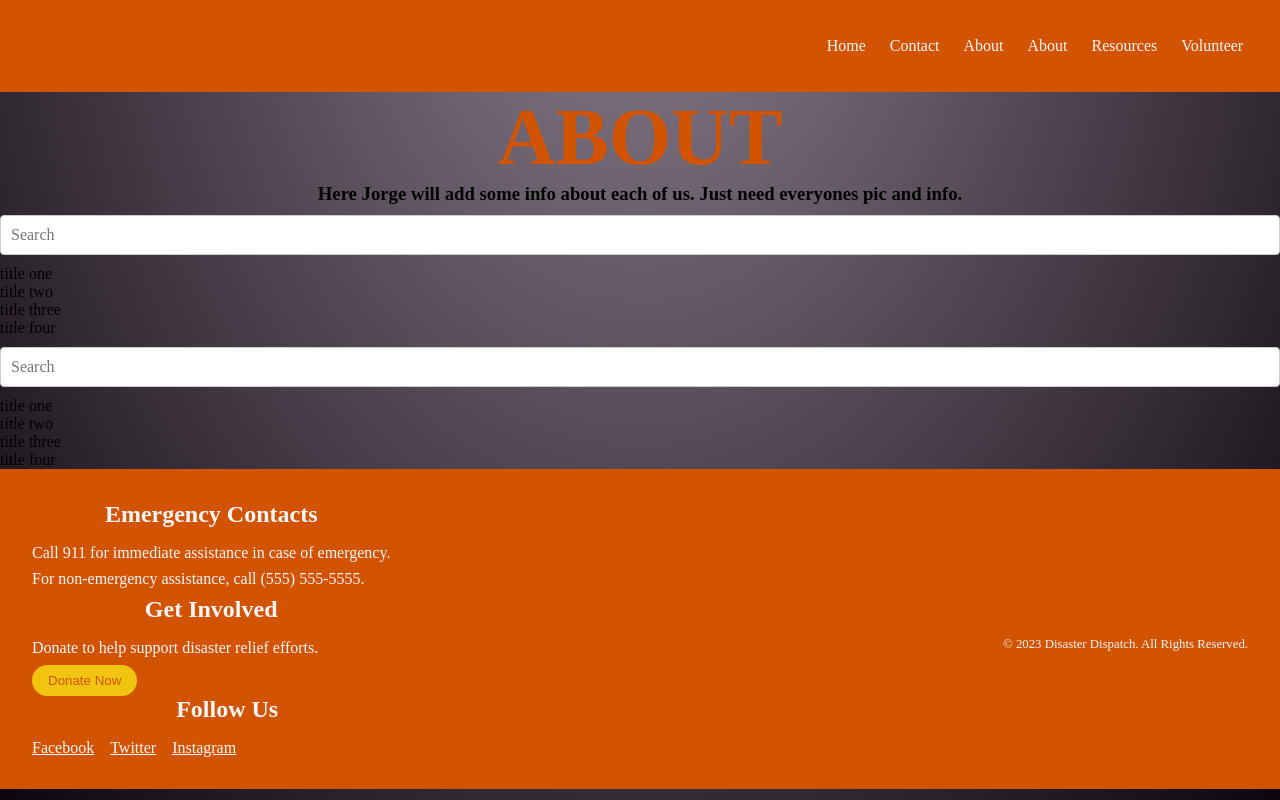
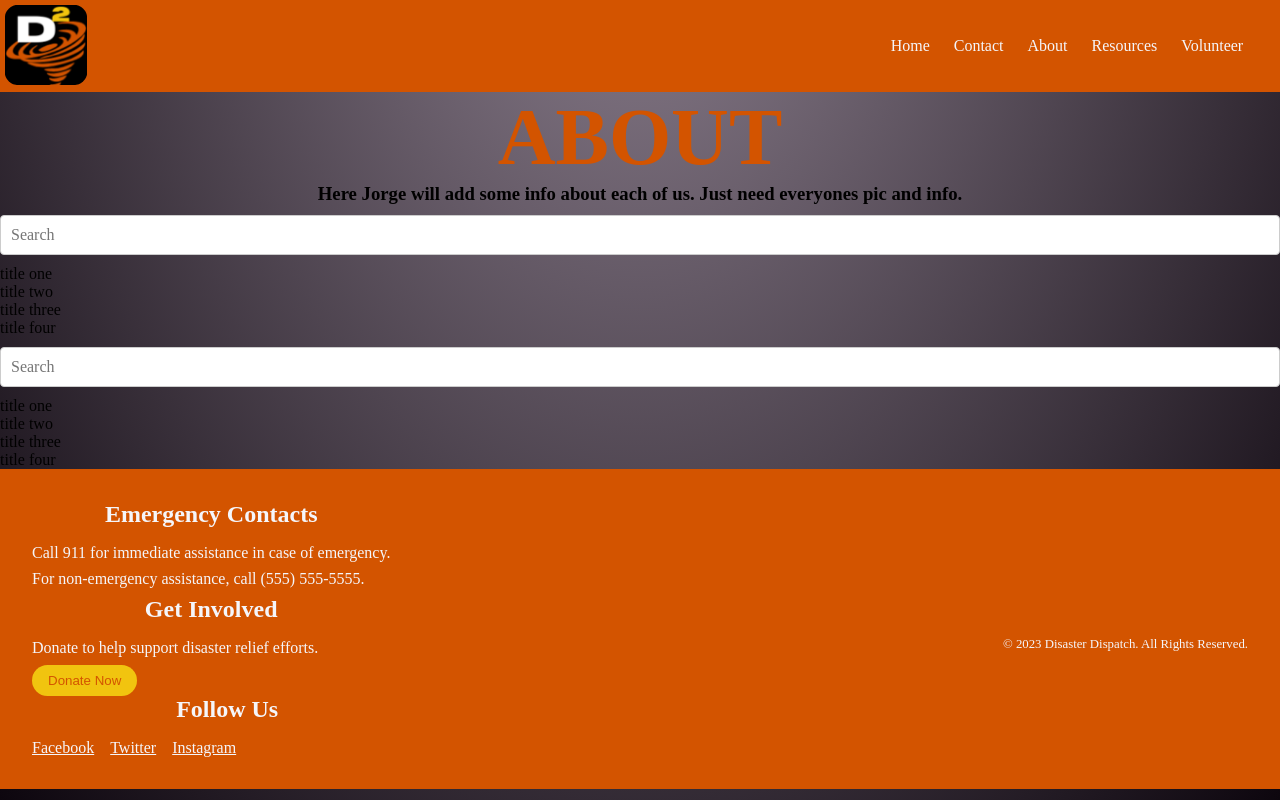
Before and after one commit to ruthcamarillo/capstone, a React (Create React App) app: page /about in a window 1280 px wide. Built offline with nearby package versions, Linux system fonts and the light colour scheme.

Commit message:
fixing up code and nav bar

```diff
--- a/src/components/Card.js
+++ b/src/components/Card.js
@@ -1,3 +1,4 @@
+// import React from "react";
 import React, { useState, useEffect } from "react";
 
 const Card = [
--- a/src/components/Navbar.js
+++ b/src/components/Navbar.js
@@ -1,51 +1,38 @@
 import React from "react";
 import '../styles/NavBar.css'
 import { Link } from "react-router-dom";
+
 // BrowserRouter, Route,
 
 function Navbar() {
+
     return (
 
 
-        <div className="nav-container">
+        <div className="nav nav-container">
+            <div className="logo"><Link to="/"><img src="/logo.png" alt="logo" class="logo"></img></Link></div>
             <nav>
                 <ul>
-
                     <li class="nav-item">
-                    {/* <a> */}
                          <Link to="/">Home</Link>
-                         {/* </a> */}
                          </li>
 
                     <li class="nav-item">
-                         {/* <a> */}
                         <Link to="/contact">Contact</Link>
-                        {/* </a>  */}
                         </li>
 
                     <li class="nav-item">
-                    {/* <a> */}
                          <Link to="/about">About</Link>
-                    {/* </a>  */}
                          </li>
-
-                <li class="nav-item">
-                <a>
-                     <Link to="/about">About</Link>
-                     </a>
-                     </li>
 
                 <li class="nav-item"> <a> <Link to="/Resources">Resources</Link> </a> </li>
 
                 <li class="nav-item"> <a> <Link to="/Signup">Volunteer</Link> </a> </li>
 
-
             </ul>
         </nav>
 
-
-</div>
-
+    </div>
     );
 }
 
```
